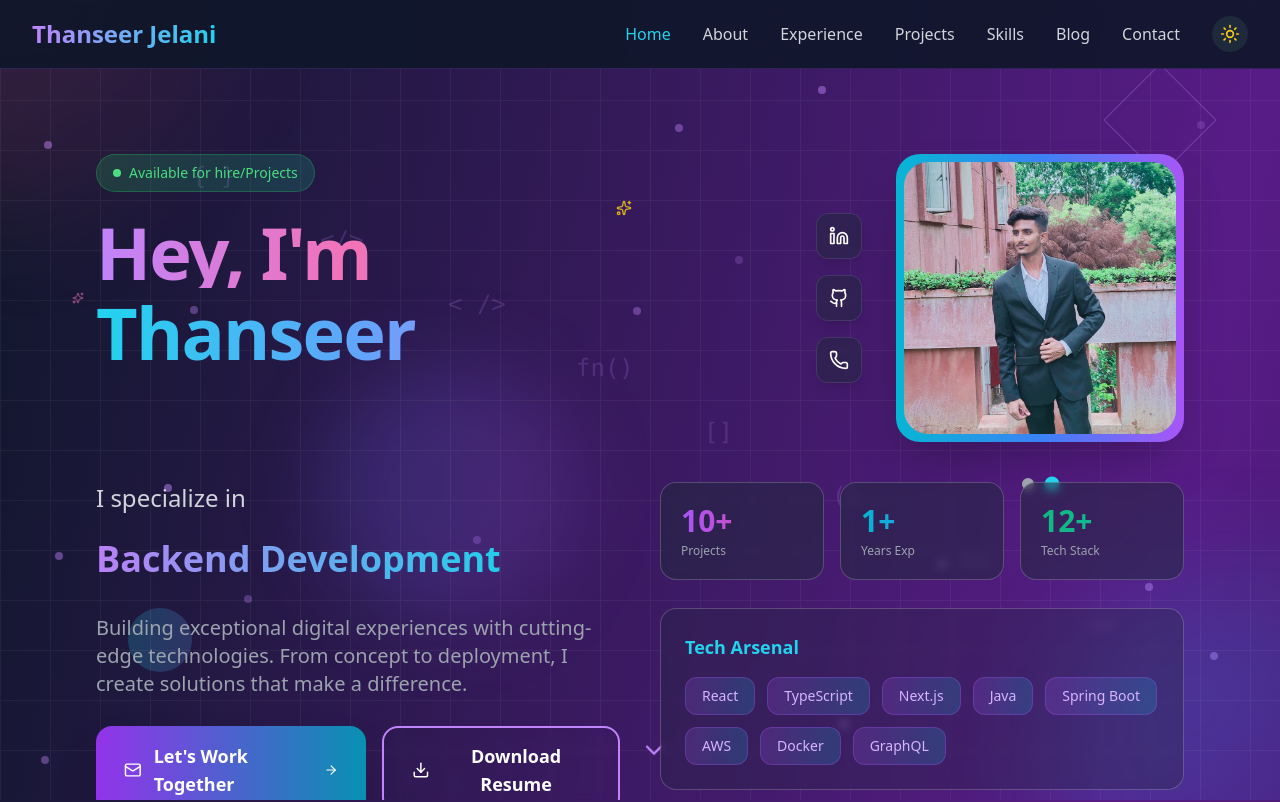
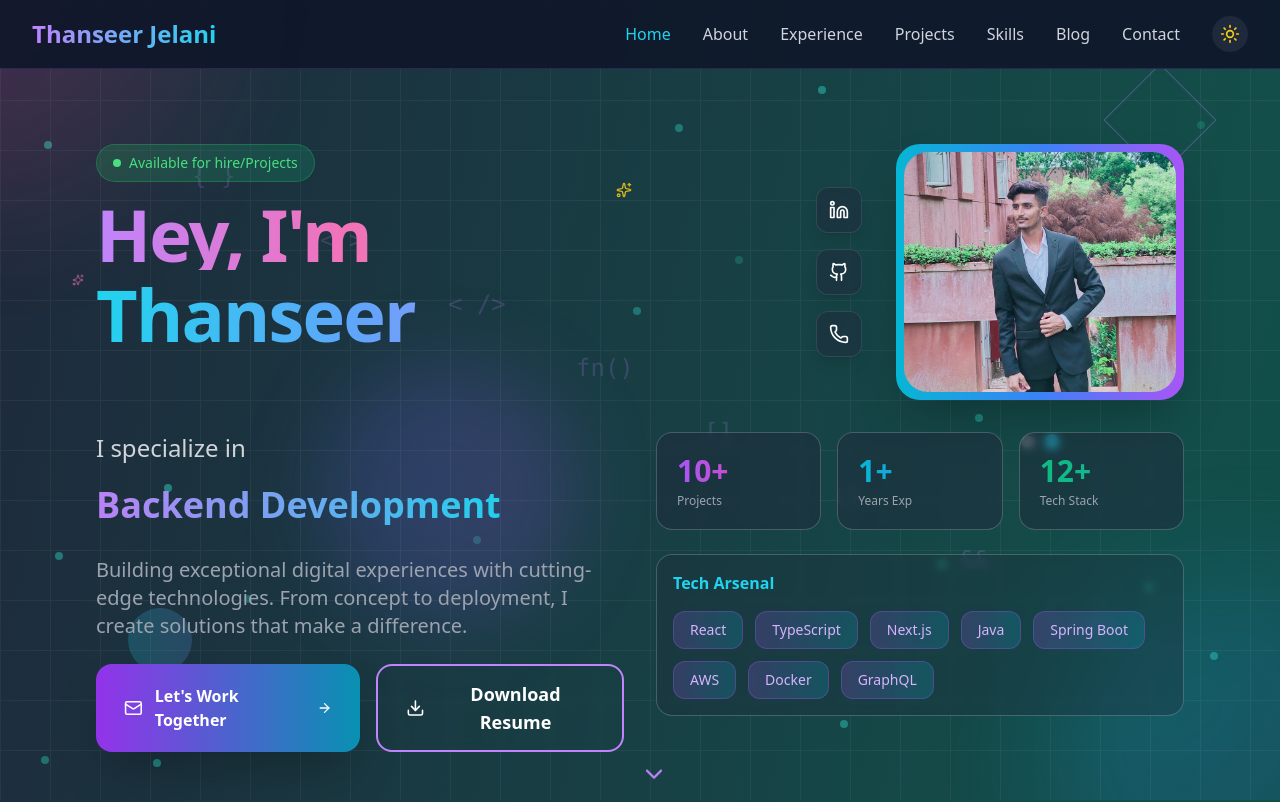
Before and after one commit to thanseerChampionXI/my-portfolio, a React (Create React App) app: page / in a window 1280 px wide. Shown: the top 802 px of the page. Built offline with nearby package versions, Linux system fonts and the light colour scheme.

Commit message:
updated gradient color combination

```diff
--- a/src/App.tsx
+++ b/src/App.tsx
@@ -16,6 +16,17 @@ const App: React.FC = () => {
   const [isLoading, setIsLoading] = useState(true);
   const [formData, setFormData] = useState<FormData>({ name: '', email: '', message: '' });
   const [counters, setCounters] = useState<Counters>({ projects: 0, experience: 0, technologies: 0 });
+  const [showContent, setShowContent] = useState(false);
+
+  // Loading screen effect
+  useEffect(() => {
+    const timer = setTimeout(() => {
+      setIsLoading(false);
+      // Start scale-up animation shortly after loading completes
+      setTimeout(() => setShowContent(true), 200);
+    }, 2500);
+    return () => clearTimeout(timer);
+  }, []);
 
   // Loading screen effect
   useEffect(() => {
@@ -98,22 +109,22 @@ const App: React.FC = () => {
   // Loading Screen Component
   if (isLoading) {
     return (
-      <div className="fixed inset-0 bg-gradient-to-br from-slate-900 via-purple-900 to-slate-900 flex items-center justify-center z-50 overflow-hidden">
+      <div className="fixed inset-0 bg-gradient-to-br from-slate-800 via-teal-800 to-emerald-900 flex items-center justify-center z-50 overflow-hidden">
         <div className="text-center space-y-8 px-4">
           <div className="relative">
-            <div className="w-24 h-24 sm:w-32 sm:h-32 mx-auto rounded-full bg-gradient-to-r from-purple-500 to-cyan-500 p-1 animate-spin">
-              <div className="w-full h-full rounded-full bg-slate-900 flex items-center justify-center">
-                <span className="text-2xl sm:text-4xl font-bold bg-gradient-to-r from-purple-400 to-cyan-400 bg-clip-text text-transparent">
+            <div className="w-24 h-24 sm:w-32 sm:h-32 mx-auto rounded-full bg-gradient-to-r from-teal-400 to-emerald-500 p-1 animate-spin">
+              <div className="w-full h-full rounded-full bg-slate-800 flex items-center justify-center">
+                <span className="text-2xl sm:text-4xl font-bold bg-gradient-to-r from-teal-300 to-emerald-400 bg-clip-text text-transparent">
                   TJ
                 </span>
               </div>
             </div>
-            <div className="absolute inset-0 rounded-full bg-gradient-to-r from-purple-500 to-cyan-500 animate-ping opacity-20"></div>
+            <div className="absolute inset-0 rounded-full bg-gradient-to-r from-teal-400 to-emerald-500 animate-ping opacity-20"></div>
           </div>
           <div className="space-y-2">
             <h1 className="text-xl sm:text-2xl font-bold text-white">Loading Portfolio...</h1>
             <div className="w-48 sm:w-64 h-2 bg-slate-700 rounded-full mx-auto overflow-hidden">
-              <div className="h-full bg-gradient-to-r from-purple-500 to-cyan-500 rounded-full animate-pulse"></div>
+              <div className="h-full bg-gradient-to-r from-teal-400 to-emerald-500 rounded-full animate-pulse"></div>
             </div>
           </div>
         </div>
@@ -122,8 +133,8 @@ const App: React.FC = () => {
   }
 
   const themeClasses = isDarkMode
-    ? 'bg-gradient-to-br from-slate-900 via-purple-900 to-slate-900 text-white'
-    : 'bg-gradient-to-br from-gray-50 via-blue-50 to-gray-50 text-gray-900';
+    ? 'bg-gradient-to-br from-slate-800 via-teal-900 to-emerald-900 text-white'
+    : 'bg-gradient-to-br from-gray-50 via-teal-50 to-emerald-50 text-gray-900';
 
   return (
     <div className={`min-h-screen transition-all duration-500 overflow-x-hidden ${themeClasses}`}>
@@ -132,7 +143,7 @@ const App: React.FC = () => {
         {[...Array(20)].map((_, i) => (
           <div
             key={i}
-            className={`absolute w-1 h-1 sm:w-2 sm:h-2 ${isDarkMode ? 'bg-purple-400' : 'bg-blue-400'} rounded-full opacity-20 animate-pulse`}
+            className={`absolute w-1 h-1 sm:w-2 sm:h-2 ${isDarkMode ? 'bg-teal-400' : 'bg-emerald-400'} rounded-full opacity-20 animate-pulse`}
             style={{
               left: `${Math.random() * 95}%`, // Keep within 95% to avoid overflow
               top: `${Math.random() * 95}%`,  // Keep within 95% to avoid overflow
@@ -152,6 +163,8 @@ const App: React.FC = () => {
         scrollToSection={scrollToSection}
       />
 
+      <div className={`transition-all duration-1000 ease-out transform ${showContent ? 'opacity-100 scale-100' : 'opacity-0 scale-95'
+        }`}>
         <Hero isDarkMode={isDarkMode} counters={counters} />
         <About isDarkMode={isDarkMode} />
         <Experience isDarkMode={isDarkMode} />
@@ -165,6 +178,7 @@ const App: React.FC = () => {
         />
         <Footer isDarkMode={isDarkMode} scrollToSection={scrollToSection} />
       </div>
+    </div>
   );
 };
 
--- a/src/components/Hero.tsx
+++ b/src/components/Hero.tsx
@@ -30,7 +30,7 @@ const Hero: React.FC<HeroProps> = ({ isDarkMode, counters }) => {
     // Skill rotation - Fixed to include all 4 skills
     useEffect(() => {
         const interval = setInterval(() => {
-            setCurrentSkill(prev => (prev + 1) % 4); // Changed to 4 for all skills
+            setCurrentSkill(prev => (prev + 1) % 5); // Changed to 4 for all skills
         }, 2000);
         return () => clearInterval(interval);
     }, []);
@@ -57,11 +57,11 @@ const Hero: React.FC<HeroProps> = ({ isDarkMode, counters }) => {
     };
 
     // Updated skills array with recommended approach
-    const skills = ['Full-Stack Development', 'Frontend Development', 'Backend Development', 'UI/UX Design'];
+    const skills = ['Full-Stack Development', 'Frontend Development', 'Backend Development', 'Reactjs Development', 'UI/UX Design'];
     const techStack = ['React', 'TypeScript', 'Next.js', 'Java', 'Spring Boot', 'AWS', 'Docker', 'GraphQL'];
 
     return (
-        <section id="home" className="relative min-h-screen overflow-hidden flex items-center py-12 sm:py-16 lg:py-20">
+        <section id="home" className="relative min-h-screen overflow-hidden flex items-center py-4 sm:py-8 lg:py-4 xl:py-2">
             {/* Dynamic Animated Background */}
             <div className="absolute inset-0 overflow-hidden">
                 {/* Large animated gradient orbs */}
@@ -108,15 +108,15 @@ const Hero: React.FC<HeroProps> = ({ isDarkMode, counters }) => {
             </div>
 
             <div className="relative z-10 w-full max-w-10xl mx-auto px-4 sm:px-6 lg:px-24 h-full">
-                <div className="min-h-screen flex flex-col justify-center">
+                <div className="min-h-screen flex flex-col justify-center pt-16 lg:pt-20">
 
                     {/* Top Section - Photo and Name */}
-                    <div className="flex flex-col lg:flex-row lg:items-start lg:justify-between gap-8 lg:gap-12 mb-8 lg:mb-10 mt-6 lg:mt-2">
+                    <div className="flex flex-col lg:flex-row lg:items-start lg:justify-between gap-6 lg:gap-12 mb-6 lg:mb-8">
 
                         {/* Photo Section - Top on mobile, Right on tablet/desktop */}
                         <div className="flex justify-center lg:justify-end lg:order-2 lg:flex-1">
                             <div className="relative">
-                                <div className="relative w-40 sm:w-48 md:w-56 lg:w-64 xl:w-72 h-40 sm:h-48 md:h-56 lg:h-64 xl:h-72 perspective-1000">
+                                <div className="relative w-40 sm:w-48 md:w-56 lg:w-64 xl:w-72 h-40 sm:h-48 md:h-56 lg:h-64 xl:h-68 perspective-1000">
                                     <div
                                         className={`relative w-full h-full transition-transform duration-1000 transform-style-3d ${isFlipped ? 'rotate-y-180' : ''}`}
                                     >
@@ -189,7 +189,7 @@ const Hero: React.FC<HeroProps> = ({ isDarkMode, counters }) => {
                         </div>
 
                         {/* Name and Title Section - After photo on mobile, Left on tablet/desktop */}
-                        <div className="text-center lg:text-left lg:order-1 lg:flex-1 space-y-4 lg:space-y-6">
+                        <div className="text-center lg:text-left lg:order-1 lg:flex-1 space-y-3 lg:space-y-4">
                             {/* Status badge - Different positioning for mobile vs desktop */}
                             <div className="hidden lg:flex justify-start">
                                 <div className="inline-flex items-center gap-2 px-3 sm:px-4 py-2 bg-gradient-to-r from-green-500/20 to-emerald-500/20 border border-green-500/30 rounded-full">
@@ -217,19 +217,19 @@ const Hero: React.FC<HeroProps> = ({ isDarkMode, counters }) => {
                             <div className="flex lg:hidden justify-center">
                                 <div className="inline-flex items-center gap-2 px-3 py-2 bg-gradient-to-r from-green-500/20 to-emerald-500/20 border border-green-500/30 rounded-full">
                                     <div className="w-2 h-2 bg-green-400 rounded-full animate-pulse"></div>
-                                    <span className="text-xs font-medium text-green-400">Available for hire/Projects</span>
+                                    <span className="text-xs font-medium text-green-400">Available for hire/projects</span>
                                 </div>
                             </div>
                         </div>
                     </div>
 
                     {/* Bottom Section - Skills and Content */}
-                    <div className="grid lg:grid-cols-2 gap-8 lg:gap-10">
+                    <div className="grid lg:grid-cols-2 gap-6 lg:gap-8">
 
                         {/* Left Column - Skills and Description */}
-                        <div className="space-y-6 lg:space-y-7">
+                        <div className="space-y-5 lg:space-y-6">
                             {/* Dynamic skill display */}
-                            <div className="space-y-3 lg:space-y-4 text-center lg:text-left">
+                            <div className="space-y-2 lg:space-y-3 text-center lg:text-left">
                                 <p className={`text-lg sm:text-xl lg:text-2xl font-medium ${isDarkMode ? 'text-gray-300' : 'text-gray-700'}`}>
                                     I specialize in
                                 </p>
@@ -261,7 +261,7 @@ const Hero: React.FC<HeroProps> = ({ isDarkMode, counters }) => {
                             <div className="flex flex-col sm:flex-row gap-3 lg:gap-4 justify-center lg:justify-start">
                                 <a
                                     href="mailto:thanseerjelani@gmail.com"
-                                    className="group relative inline-flex items-center justify-center gap-2 lg:gap-3 bg-gradient-to-r from-purple-600 to-cyan-600 hover:from-purple-700 hover:to-cyan-700 px-6 lg:px-7 py-3 lg:py-3.5 rounded-xl lg:rounded-2xl transition-all duration-300 text-white font-semibold text-sm sm:text-base lg:text-lg shadow-2xl hover:shadow-purple-500/25 hover:scale-105"
+                                    className="group relative inline-flex items-center justify-center gap-2 lg:gap-3 bg-gradient-to-r from-purple-600 to-cyan-600 hover:from-purple-700 hover:to-cyan-700 px-6 lg:px-7 py-3 lg:py-3.5 rounded-xl lg:rounded-2xl transition-all duration-300 text-white font-semibold text-sm sm:text-base lg:text-md shadow-2xl hover:shadow-purple-500/25 hover:scale-105"
                                 >
                                     <Mail size={16} className="sm:hidden" />
                                     <Mail size={18} className="hidden sm:block lg:hidden" />
@@ -317,7 +317,7 @@ const Hero: React.FC<HeroProps> = ({ isDarkMode, counters }) => {
                         </div>
 
                         {/* Right Column - Stats and Tech Stack */}
-                        <div className="space-y-6 lg:space-y-7">
+                        <div className="space-y-5 lg:space-y-6">
                             {/* Stats cards */}
                             <div className="grid grid-cols-3 gap-3 lg:gap-4">
                                 {[
@@ -340,8 +340,8 @@ const Hero: React.FC<HeroProps> = ({ isDarkMode, counters }) => {
                             </div>
 
                             {/* Tech stack showcase */}
-                            <div className={`p-4 sm:p-5 lg:p-6 rounded-xl lg:rounded-2xl backdrop-blur-sm border border-white/20 ${isDarkMode ? 'bg-slate-800/30' : 'bg-white/50'}`}>
-                                <h4 className="text-base lg:text-lg font-semibold text-cyan-400 mb-3 lg:mb-4 text-center lg:text-left">Tech Arsenal</h4>
+                            <div className={`p-4 sm:p-5 lg:p-4 rounded-xl lg:rounded-2xl backdrop-blur-sm border border-white/20 ${isDarkMode ? 'bg-slate-800/30' : 'bg-white/50'}`}>
+                                <h4 className="text-base lg:text-md font-semibold text-cyan-400 mb-3 lg:mb-4 text-center lg:text-left">Tech Arsenal</h4>
                                 <div className="flex flex-wrap gap-2 lg:gap-3 justify-center lg:justify-start">
                                     {techStack.map((tech, index) => (
                                         <span
@@ -387,7 +387,7 @@ const Hero: React.FC<HeroProps> = ({ isDarkMode, counters }) => {
             )}
 
             {/* Scroll Indicator */}
-            <div className="absolute bottom-4 sm:bottom-6 lg:bottom-8 left-1/2 transform -translate-x-1/2 animate-bounce">
+            <div className="absolute bottom-4 sm:bottom-6 lg:bottom-2 left-1/2 transform -translate-x-1/2 animate-bounce">
                 <ChevronDown size={20} className="sm:hidden text-purple-400" />
                 <ChevronDown size={24} className="hidden sm:block lg:hidden text-purple-400" />
                 <ChevronDown size={28} className="hidden lg:block text-purple-400" />
```
Lines whose indentation alone changed are shown as unchanged.
